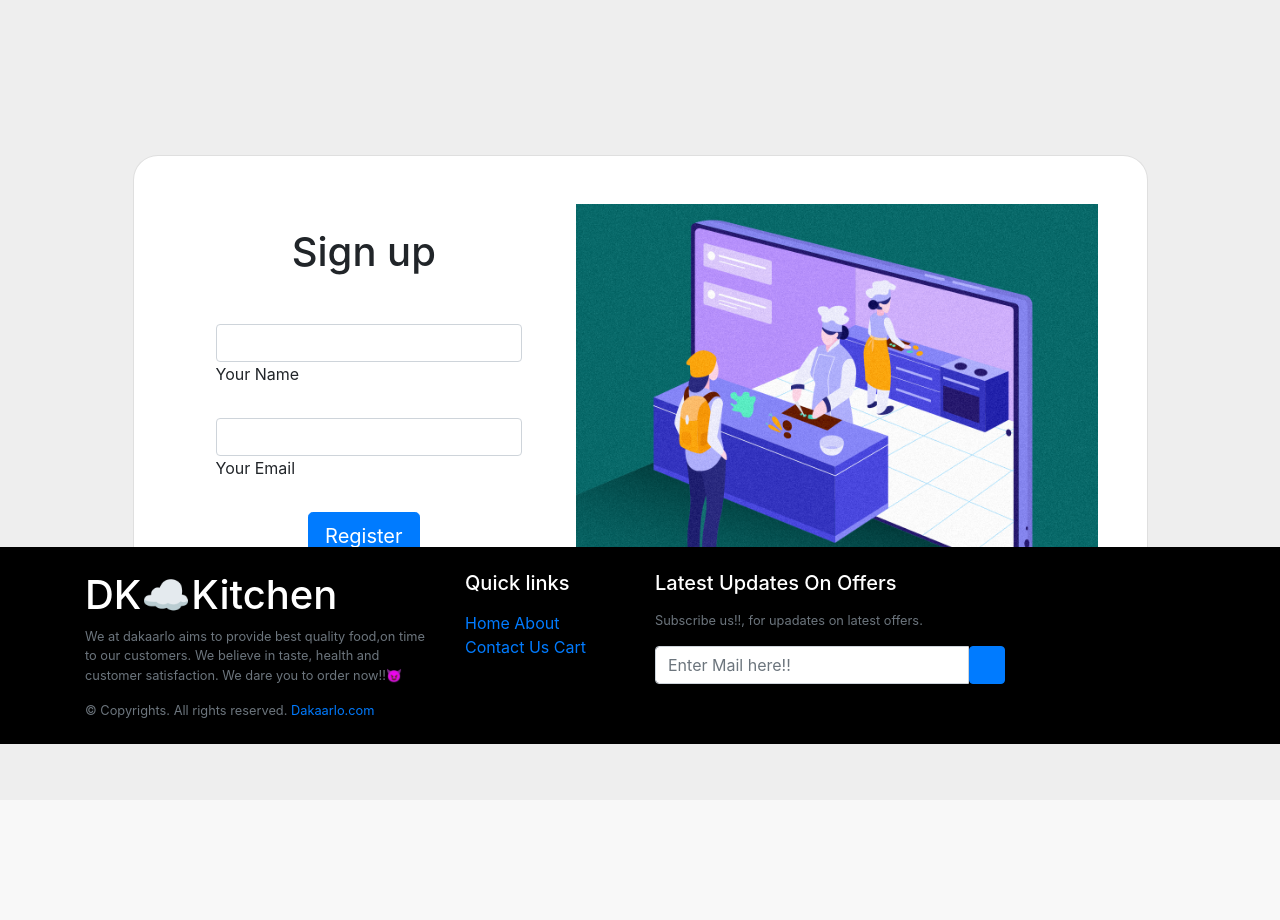
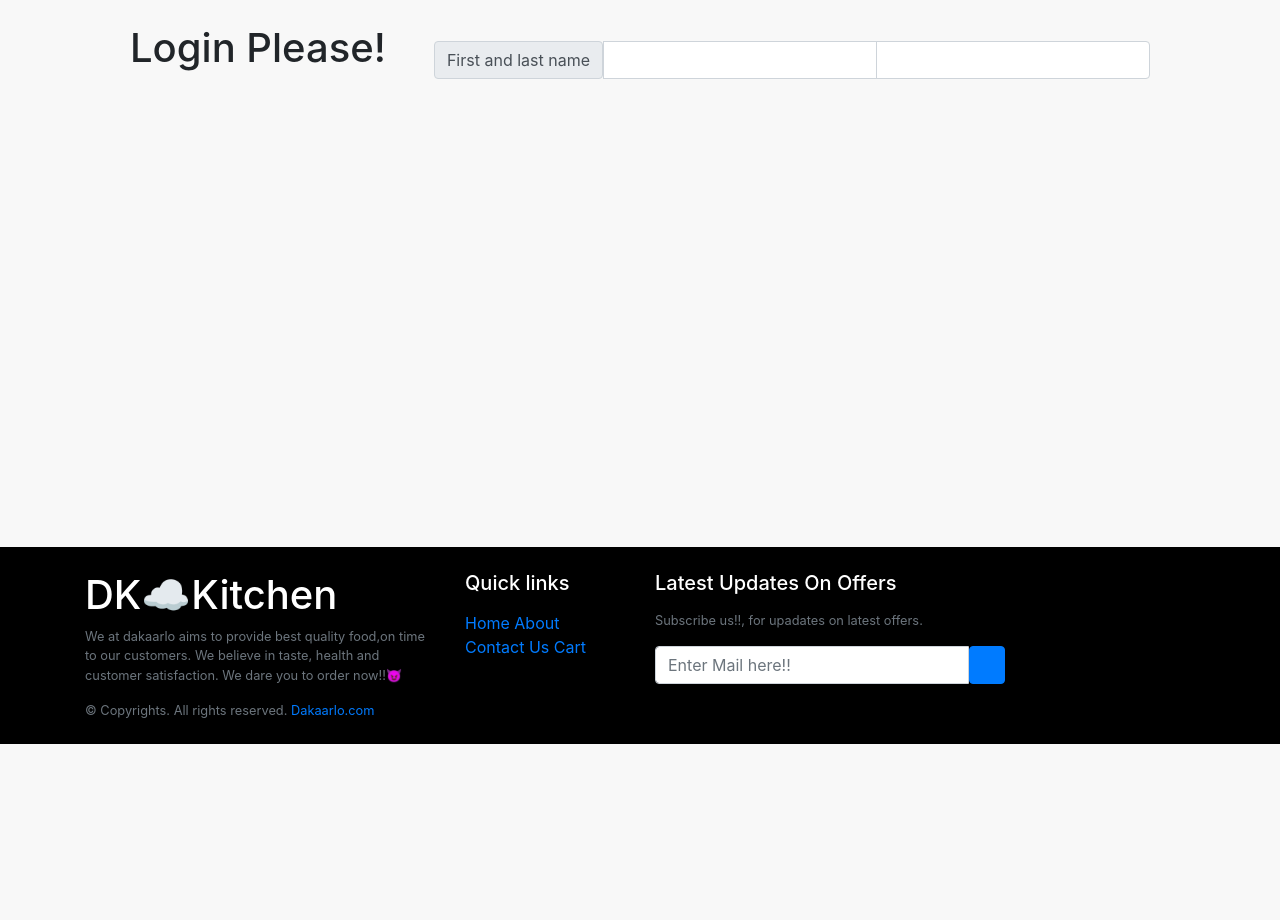
Before and after one commit to Chai14/Dakaar-Lo, a Django app: page /signup/ in a window 1280 px wide. Shown: the part 56-976 px from the top of the page. After the commit the page ends 800 px from the top, so only its background shows below. Run offline with Django 4.2, Linux system fonts and the light colour scheme; some libraries are stand-ins or nearby versions.

Commit message:
signup started

```diff
--- a/templates/signup.html
+++ b/templates/signup.html
@@ -1,7 +1,7 @@
 {% include "header.html" %}
 
 
-<section class="vh-100" style="background-color: #eee;">
+{% comment %} <section class="vh-100" style="background-color: #eee;">
     <div class="container h-100">
       <div class="row d-flex justify-content-center align-items-center h-100">
         <div class="col-lg-12 col-xl-11">
@@ -49,7 +49,18 @@
         </div>
       </div>
     </div>
-  </section>
-
+  </section> {% endcomment %}
+<div class="d-flex justify-content-center align-items-center h-100">
+  <h2 class="text-center h1 fw-bold mb-5 mx-1 mx-md-4 mt-4"> Login Please! </h2> <br>
+  <div>
+  <form class="mx-1 mx-md-4">
+    <div class="input-group">
+      <span class="input-group-text">First and last name</span>
+      <input type="text" aria-label="First name" class="form-control">
+      <input type="text" aria-label="Last name" class="form-control">
+    </div>
+  </form>
+</div>
+</div>
 
 {% include "footer.html" %}
```
